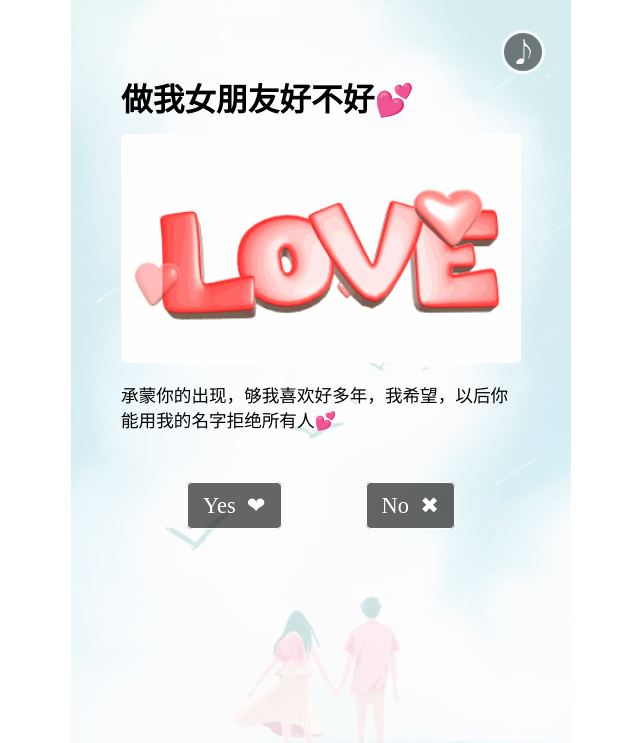
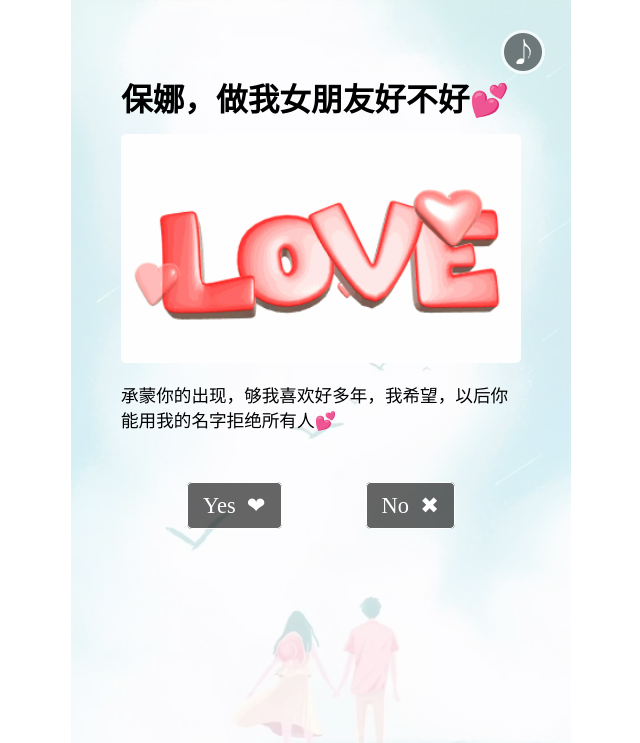
Before and after one commit to Sakuraoneme/-1, a plain HTML site: page index.html in a window 1280 px wide. Shown: the top 743 px of the page, without its empty margins (319-959 px from the left). Drawn offline with Linux system fonts and the light colour scheme.

Commit message:
Update index.html

```diff
--- a/index.html
+++ b/index.html
@@ -225,7 +225,7 @@ function display_pure_words() {
 	init_attachment();
 }
 var start_content = {
-	chase_title: "做我女朋友好不好<um style='color: #F44336;'>💕</um>",
+	chase_title: "保娜，做我女朋友好不好<um style='color: #F44336;'>💕</um>",
 	chase_text: "承蒙你的出现，够我喜欢好多年，我希望，以后你能用我的名字拒绝所有人<um style='color: #F44336;'>💕</um>",
 	chase_benefit: ["你是我拔掉氧气罐都想吻的人", "你是我跑完8000米还想拥抱的人", "你是我自罚三杯都不肯开口的秘密", "你是我赴汤蹈火都不肯放下的执着", "你是我电量只剩1%也想回信息的人", "你是我穷极一生不想醒来的梦"],
 	bg_style: "bg_custom",
```
